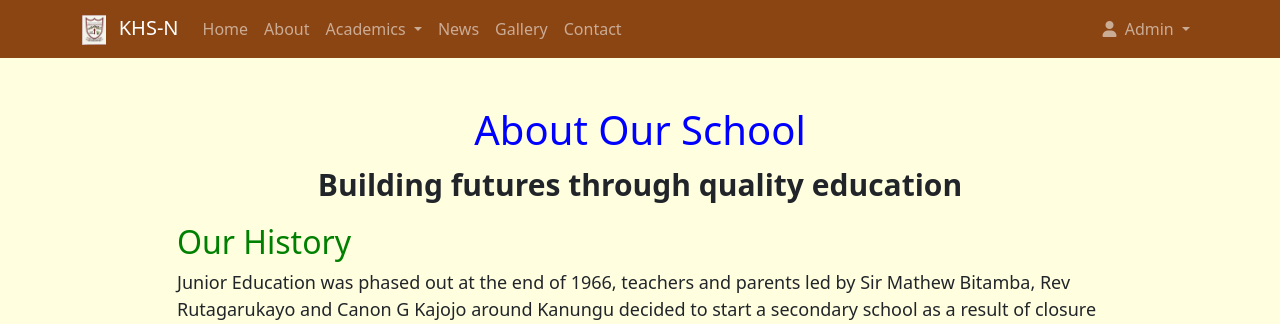
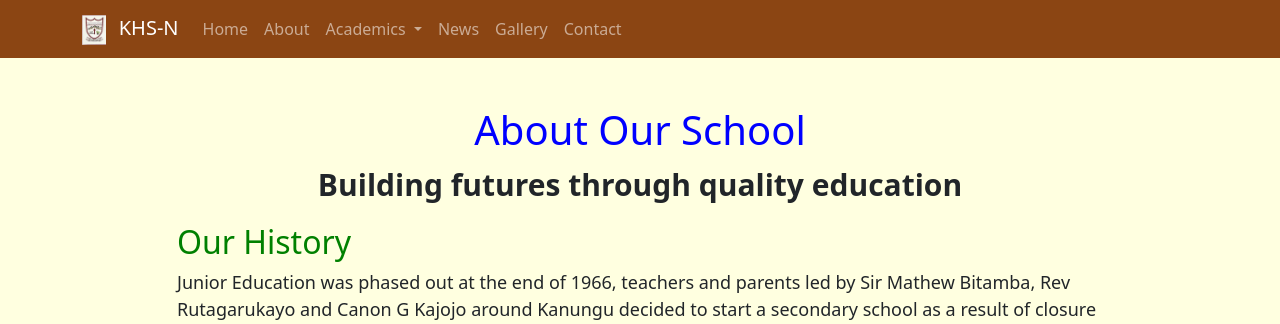
Before and after one commit to Mwanabasa/kinkiizi, a Django app: page /about/ in a window 1280 px wide. Shown: the top 324 px of the page. Run offline with Django 5.2, Linux system fonts and the light colour scheme; a user stored in the database is signed in; data comes from the database, SQL or seed files in the repository; both versions use the stored data as it was after the commit.

```diff
--- a/school_website/templates/partials/_navbar.html
+++ b/school_website/templates/partials/_navbar.html
@@ -41,7 +41,8 @@
                 </li>
             </ul>
 
-            <div class="navbar-nav">
+            <!-- This is the login button in the nav bar-->
+            <!--<div class="navbar-nav">
                 {% if user.is_authenticated %}
                 <div class="nav-item dropdown">
                     <a class="nav-link dropdown-toggle" href="#" role="button" data-bs-toggle="dropdown">
@@ -50,7 +51,12 @@
                     <ul class="dropdown-menu">
                         <li><a class="dropdown-item" href="/admin/">Dashboard</a></li>
                         <li><hr class="dropdown-divider"></li>
-                        <li><a class="dropdown-item" href="{% url 'admin:logout' %}">Logout</a></li>
+                        <li>
+                            <form method="post" action="{% url 'admin:logout' %}" class="m-0">
+                                {% csrf_token %}
+                                <button type="submit" class="dropdown-item">Logout</button>
+                            </form>
+                        </li>
                     </ul>
                 </div>
                 {% else %}
@@ -58,7 +64,7 @@
                     <i class="fas fa-sign-in-alt me-1"></i> Login
                 </a>
                 {% endif %}
-            </div>
+            </div>-->
         </div>
     </div>
 </nav>
```
Also changed, not shown: school_website/db.sqlite3, school_website/media/gallery/IMG-20220709-WA0050.jpg (added), school_website/media/staff/IMG_20230527_100743_HDR.jpg (added), school_website/media/staff/IMG_20230527_100743_HDR_YbwgiAN.jpg (added).
